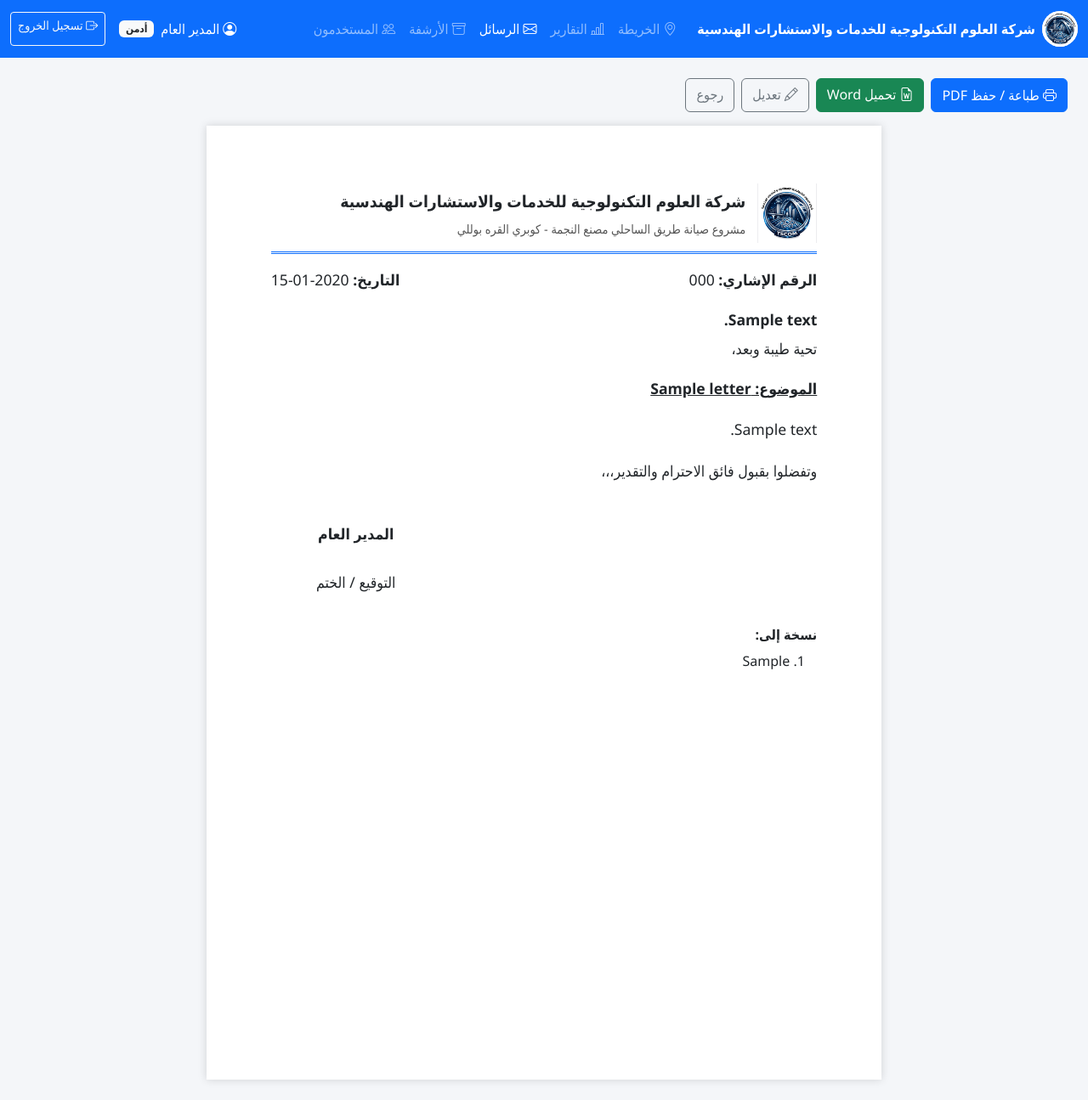
After one commit to abdulbariabdul2016-design/coastal-road2, a Flask app: page /messages/letters/1 in a window 1280 px wide. The commit adds this page. Shown: the whole page at 85% size. Run offline with Flask 3, Linux system fonts and the light colour scheme; a user stored in the database is signed in; tables that the repository leaves empty hold one stand-in row (values such as "Sample post").

Commit message:
Add files via upload

```diff
--- a/app.py
+++ b/app.py
@@ -6,9 +6,11 @@ import xml.etree.ElementTree as ET
 from datetime import datetime, date, timedelta
 from functools import wraps
 
+from urllib.parse import quote
+
 from flask import (
     Flask, render_template, redirect, url_for, flash, request,
-    send_from_directory, abort, jsonify
+    send_from_directory, abort, jsonify, Response
 )
 from sqlalchemy import inspect, text
 from werkzeug.exceptions import RequestEntityTooLarge
@@ -20,7 +22,7 @@ from werkzeug.utils import secure_filename
 from config import Config
 import storage
 from models import (
-    db, User, Document, WorkRecord, Report, ReportAttachment, Message,
+    db, User, Document, WorkRecord, Report, ReportAttachment, Message, OfficialLetter,
     DOCUMENT_CATEGORIES, SIDES, WORK_STATUSES, WORK_TYPES,
     PERMISSIONS, PERMISSION_KEYS, REPORT_TYPES
 )
@@ -518,6 +520,97 @@ def create_app():
         return redirect(url_for('messages_list'))
 
     # ------------------------------------------------------------------
+    # الرسائل الرسمية (للأدمن فقط): موضوع، جهة مرسل إليها، رقم إشاري، تاريخ، نص، نسخ
+    # ------------------------------------------------------------------
+    def parse_letter_form():
+        subject = request.form.get('subject', '').strip()
+        addressee = request.form.get('addressee', '').strip()
+        ref_number = request.form.get('ref_number', '').strip()
+        body = request.form.get('body', '').strip()
+        cc = '\n'.join(l.strip() for l in request.form.get('cc', '').splitlines() if l.strip())
+        try:
+            letter_date = datetime.strptime(request.form.get('letter_date', ''), '%Y-%m-%d').date()
+        except ValueError:
+            letter_date = None
+        if not (subject and addressee and body and letter_date):
+            return None
+        return dict(subject=subject, addressee=addressee, ref_number=ref_number,
+                    body=body, cc=cc, letter_date=letter_date)
+
+    @app.route('/messages/letters')
+    @login_required
+    @permission_required('messages')
+    @admin_required
+    def messages_letters():
+        letters = OfficialLetter.query.order_by(OfficialLetter.letter_date.desc(),
+                                                OfficialLetter.id.desc()).all()
+        return render_template('letters.html', letters=letters)
+
+    @app.route('/messages/letters/new', methods=['GET', 'POST'])
+    @login_required
+    @admin_required
+    def message_letter_new():
+        if request.method == 'POST':
+            data = parse_letter_form()
+            if not data:
+                flash('أكمل الحقول المطلوبة: الموضوع، الجهة، التاريخ، نص الرسالة', 'danger')
+                return redirect(url_for('message_letter_new'))
+            letter = OfficialLetter(created_by_id=current_user.id, **data)
+            db.session.add(letter)
+            db.session.commit()
+            flash('تم حفظ الرسالة الرسمية', 'success')
+            return redirect(url_for('message_letter_view', letter_id=letter.id))
+        year = date.today().year
+        suggested = f'{year}/{OfficialLetter.query.count() + 1:03d}'
+        return render_template('letter_form.html', letter=None,
+                               today=date.today().isoformat(), suggested_ref=suggested)
+
+    @app.route('/messages/letters/<int:letter_id>/edit', methods=['GET', 'POST'])
+    @login_required
+    @admin_required
+    def message_letter_edit(letter_id):
+        letter = OfficialLetter.query.get_or_404(letter_id)
+        if request.method == 'POST':
+            data = parse_letter_form()
+            if not data:
+                flash('أكمل الحقول المطلوبة: الموضوع، الجهة، التاريخ، نص الرسالة', 'danger')
+                return redirect(url_for('message_letter_edit', letter_id=letter.id))
+            for key, value in data.items():
+                setattr(letter, key, value)
+            db.session.commit()
+            flash('تم تعديل الرسالة', 'success')
+            return redirect(url_for('message_letter_view', letter_id=letter.id))
+        return render_template('letter_form.html', letter=letter,
+                               today=date.today().isoformat(), suggested_ref='')
+
+    @app.route('/messages/letters/<int:letter_id>')
+    @login_required
+    @admin_required
+    def message_letter_view(letter_id):
+        letter = OfficialLetter.query.get_or_404(letter_id)
+        return render_template('letter_view.html', letter=letter)
+
+    @app.route('/messages/letters/<int:letter_id>/word')
+    @login_required
+    @admin_required
+    def message_letter_word(letter_id):
+        letter = OfficialLetter.query.get_or_404(letter_id)
+        html = render_template('letter_word.html', letter=letter)
+        name = quote(f'رسالة-{letter.ref_number or letter.id}'.replace('/', '-') + '.doc')
+        return Response(html, mimetype='application/msword', headers={
+            'Content-Disposition': f"attachment; filename*=UTF-8''{name}"})
+
+    @app.route('/messages/letters/<int:letter_id>/delete', methods=['POST'])
+    @login_required
+    @admin_required
+    def message_letter_delete(letter_id):
+        letter = OfficialLetter.query.get_or_404(letter_id)
+        db.session.delete(letter)
+        db.session.commit()
+        flash('تم حذف الرسالة الرسمية', 'info')
+        return redirect(url_for('messages_letters'))
+
+    # ------------------------------------------------------------------
     # الأرشفة (الملفات والأوراق المحفوظة)
     # ------------------------------------------------------------------
     @app.route('/archive')
--- a/models.py
+++ b/models.py
@@ -180,3 +180,22 @@ class Message(db.Model):
     deleted_by_sender = db.Column(db.Boolean, default=False)
     deleted_by_recipient = db.Column(db.Boolean, default=False)
     created_at = db.Column(db.DateTime, default=datetime.utcnow)
+
+
+class OfficialLetter(db.Model):
+    """رسالة رسمية صادرة (تُنشأ من الأدمن وتُطبع أو تُحمَّل بصيغة Word)"""
+    id = db.Column(db.Integer, primary_key=True)
+    subject = db.Column(db.String(250), nullable=False)       # الموضوع
+    addressee = db.Column(db.String(250), nullable=False)     # الجهة المرسل إليها
+    ref_number = db.Column(db.String(100))                    # الرقم الإشاري
+    letter_date = db.Column(db.Date, nullable=False)          # التاريخ
+    body = db.Column(db.Text, nullable=False)                 # نص الرسالة
+    cc = db.Column(db.Text)                                   # الجهات المعنية بنسخة (جهة في كل سطر)
+
+    created_by_id = db.Column(db.Integer, db.ForeignKey('user.id'))
+    created_by = db.relationship('User')
+    created_at = db.Column(db.DateTime, default=datetime.utcnow)
+
+    @property
+    def cc_list(self):
+        return [line.strip() for line in (self.cc or '').splitlines() if line.strip()]
--- /dev/null
+++ b/templates/_messages_tabs.html
@@ -0,0 +1,6 @@
+{% if current_user.is_admin %}
+<ul class="nav nav-tabs mb-3">
+  <li class="nav-item"><a class="nav-link {{ 'active' if section == 'users' }}" href="{{ url_for('messages_list') }}"><i class="bi bi-chat-dots"></i> رسائل المستخدمين</a></li>
+  <li class="nav-item"><a class="nav-link {{ 'active' if section == 'letters' }}" href="{{ url_for('messages_letters') }}"><i class="bi bi-file-earmark-text"></i> الرسائل الرسمية</a></li>
+</ul>
+{% endif %}
--- /dev/null
+++ b/templates/letter_view.html
@@ -0,0 +1,69 @@
+{% extends 'base.html' %}
+{% block title %}{{ letter.subject }}{% endblock %}
+{% block extra_head %}
+<style>
+  .letter-sheet{background:#fff;max-width:210mm;min-height:297mm;margin:0 auto;padding:18mm 20mm;box-shadow:0 0 10px rgba(0,0,0,.15);font-size:1.1rem;line-height:1.9}
+  .letter-head{display:flex;align-items:center;gap:14px;border-bottom:3px double #0d6efd;padding-bottom:10px;margin-bottom:14px}
+  .letter-head img{height:70px}
+  .letter-head .co{font-weight:700;font-size:1.2rem}
+  .letter-head .pr{font-size:.9rem;color:#555}
+  .letter-meta{display:flex;justify-content:space-between;flex-wrap:wrap;gap:8px;margin-bottom:14px}
+  .letter-subject{font-weight:700;text-decoration:underline;margin:14px 0}
+  .letter-body{white-space:pre-wrap;text-align:justify}
+  .letter-sign{margin-top:40px;display:flex;justify-content:flex-end}
+  .letter-sign div{text-align:center;min-width:200px}
+  .letter-cc{margin-top:30px;font-size:1rem}
+  @media (max-width:767.98px){.letter-sheet{padding:14px;min-height:0}}
+  @media print{
+    nav,.d-print-none,.alert{display:none!important}
+    body{background:#fff!important}
+    .container-fluid{padding:0!important}
+    .letter-sheet{box-shadow:none;padding:0;max-width:none;min-height:0}
+    @page{size:A4;margin:18mm}
+  }
+</style>
+{% endblock %}
+{% block content %}
+<div class="d-print-none d-flex flex-wrap gap-2 mb-3">
+  <button class="btn btn-primary" onclick="window.print()"><i class="bi bi-printer"></i> طباعة / حفظ PDF</button>
+  <a class="btn btn-success" href="{{ url_for('message_letter_word', letter_id=letter.id) }}"><i class="bi bi-file-earmark-word"></i> تحميل Word</a>
+  <a class="btn btn-outline-secondary" href="{{ url_for('message_letter_edit', letter_id=letter.id) }}"><i class="bi bi-pencil"></i> تعديل</a>
+  <a class="btn btn-outline-secondary" href="{{ url_for('messages_letters') }}">رجوع</a>
+</div>
+
+<div class="letter-sheet">
+  <div class="letter-head">
+    <img src="{{ url_for('static', filename='images/company-logo.png') }}" alt="" onerror="this.style.display='none'">
+    <div>
+      <div class="co">شركة العلوم التكنولوجية للخدمات والاستشارات الهندسية</div>
+      <div class="pr">مشروع صيانة طريق الساحلي مصنع النجمة - كوبري القره بوللي</div>
+    </div>
+  </div>
+
+  <div class="letter-meta">
+    <div><strong>الرقم الإشاري:</strong> {{ letter.ref_number or '........' }}</div>
+    <div><strong>التاريخ:</strong> {{ letter.letter_date.strftime('%Y-%m-%d') }}</div>
+  </div>
+
+  <div><strong>{{ letter.addressee }}</strong></div>
+  <div>تحية طيبة وبعد،</div>
+
+  <div class="letter-subject">الموضوع: {{ letter.subject }}</div>
+
+  <div class="letter-body">{{ letter.body }}</div>
+
+  <div class="mt-3">وتفضلوا بقبول فائق الاحترام والتقدير،،،</div>
+
+  <div class="letter-sign"><div>
+    <div class="fw-bold">{{ letter.created_by.full_name if letter.created_by else '' }}</div>
+    <div class="mt-4">التوقيع / الختم</div>
+  </div></div>
+
+  {% if letter.cc_list %}
+  <div class="letter-cc">
+    <strong>نسخة إلى:</strong>
+    <ol class="mb-0">{% for c in letter.cc_list %}<li>{{ c }}</li>{% endfor %}</ol>
+  </div>
+  {% endif %}
+</div>
+{% endblock %}
--- a/templates/messages.html
+++ b/templates/messages.html
@@ -1,6 +1,7 @@
 {% extends 'base.html' %}
 {% block title %}الرسائل{% endblock %}
 {% block content %}
+{% set section = 'users' %}{% include '_messages_tabs.html' %}
 <div class="d-flex justify-content-between align-items-center mb-3">
   <h3 class="mb-0">الرسائل</h3>
   <a class="btn btn-primary" href="{{ url_for('message_new') }}">+ رسالة جديدة</a>
```
Also changed, not shown: templates/letter_form.html (added, +40 -0 lines), templates/letter_word.html (added, +29 -0 lines), templates/letters.html (added, +32 -0 lines).
